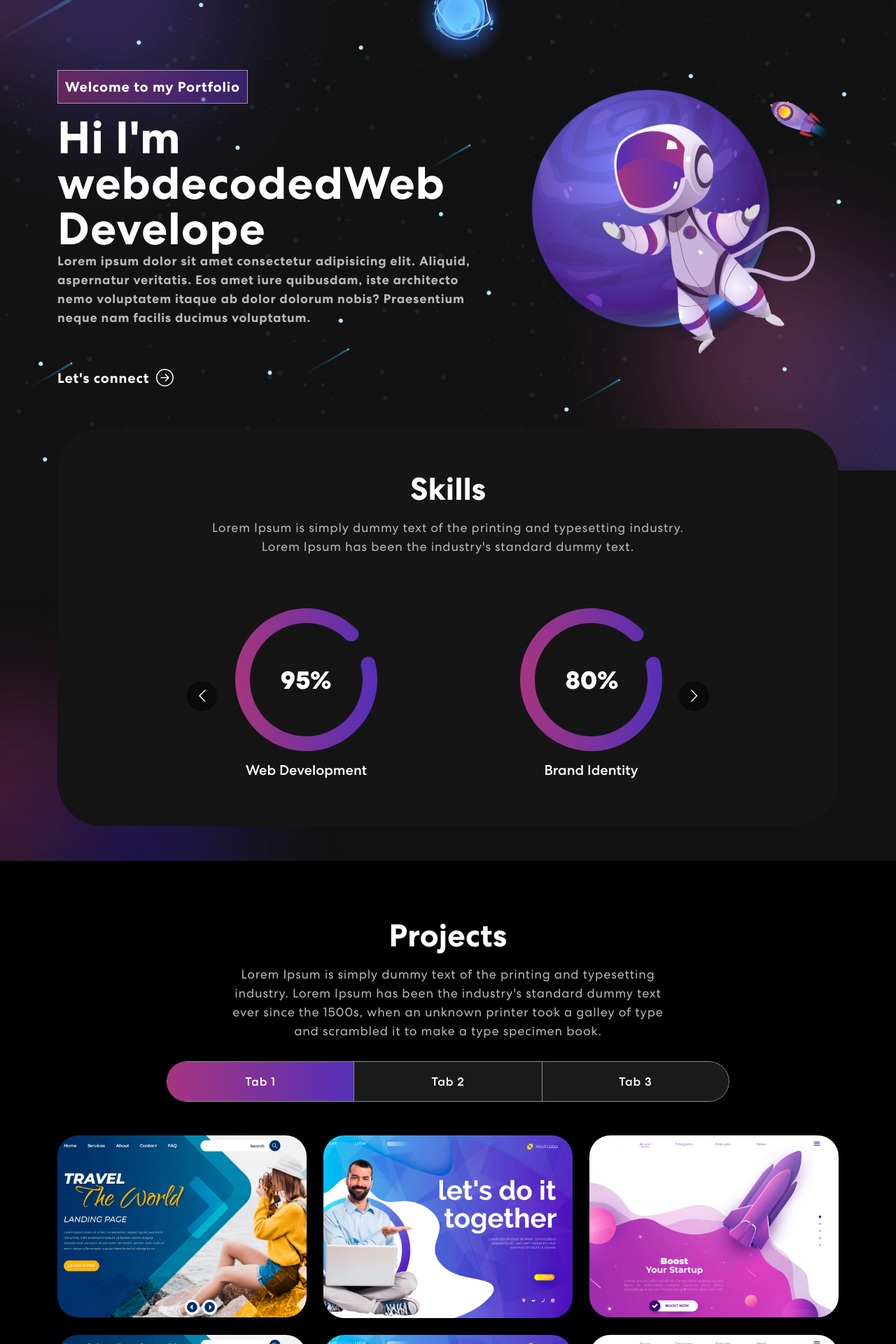
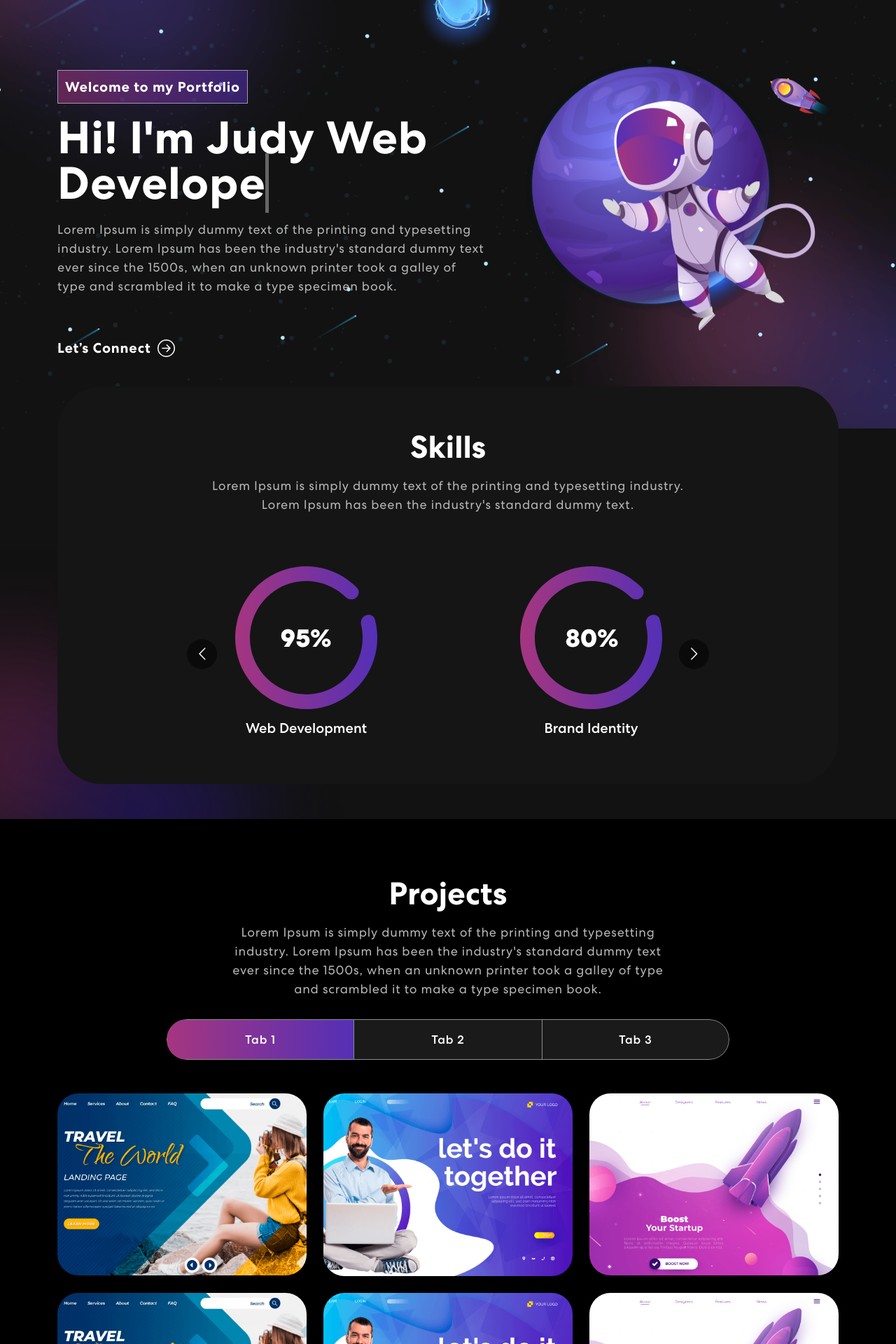
Before and after one commit to TsaiTsaiChieh/portfoilo-test, a React (Create React App) app: page / in a window 1280 px wide. Shown: the part 160-2080 px from the top of the page at 70% size. Built offline with nearby package versions, Linux system fonts and the light colour scheme; no server answers.

Commit message:
:bug: fix according to author's code

```diff
--- a/src/App.js
+++ b/src/App.js
@@ -1,11 +1,12 @@
 import './App.css'
+import 'animate.css'
 import NavBar from './components/NavBar'
 import 'bootstrap/dist/css/bootstrap.min.css'
 import Banner from './components/Banner'
 import Skills from './components/Skills'
 import Projects from './components/Projects'
 import Contact from './components/Contact'
-import MailchimpForm from './components/MailchimpForm'
+import {Footer} from './components/Footer'
 
 const App = () => {
   return (
@@ -15,7 +16,7 @@ const App = () => {
       <Skills />
       <Projects />
       <Contact />
-      <MailchimpForm />
+      <Footer />
     </div>
   )
 }
--- a/src/components/Banner.jsx
+++ b/src/components/Banner.jsx
@@ -2,6 +2,7 @@ import {useEffect, useState} from 'react'
 import {Col, Container, Row} from 'react-bootstrap'
 import {ArrowRightCircle} from 'react-bootstrap-icons'
 import headerImg from '../assets/img/header-img.svg'
+import TrackVisibility from 'react-on-screen'
 
 const Banner = () => {
   const [loopNum, setLoopNum] = useState(0)
@@ -41,32 +42,52 @@ const Banner = () => {
   }
 
   return (
-    <section id='home' className='banner'>
+    <section className='banner' id='home'>
       <Container>
-        <Row className='align-items-center'>
+        <Row className='aligh-items-center'>
           <Col xs={12} md={6} xl={7}>
+            <TrackVisibility>
+              {({isVisible}) => (
+                <div
+                  className={
+                    isVisible ? 'animate__animated animate__fadeIn' : ''
+                  }
+                >
                   <span className='tagline'>Welcome to my Portfolio</span>
                   <h1>
-              {`Hi I'm webdecoded`}
+                    {`Hi! I'm Judy`}{' '}
+                    <span
+                      className='txt-rotate'
+                    >
                       <span className='wrap'>{text}</span>
+                    </span>
+                  </h1>
                   <p>
-                Lorem ipsum dolor sit amet consectetur adipisicing elit.
-                Aliquid, aspernatur veritatis. Eos amet iure quibusdam, iste
-                architecto nemo voluptatem itaque ab dolor dolorum nobis?
-                Praesentium neque nam facilis ducimus voluptatum.
+                    Lorem Ipsum is simply dummy text of the printing and
+                    typesetting industry. Lorem Ipsum has been the industry's
+                    standard dummy text ever since the 1500s, when an unknown
+                    printer took a galley of type and scrambled it to make a
+                    type specimen book.
                   </p>
-              <button
-                onClick={() => {
-                  console.log('connect')
-                }}
+                  <button onClick={() => console.log('connect')}>
+                    Let’s Connect <ArrowRightCircle size={25} />
+                  </button>
+                </div>
+              )}
+            </TrackVisibility>
+          </Col>
+          <Col xs={12} md={6} xl={5}>
+            <TrackVisibility>
+              {({isVisible}) => (
+                <div
+                  className={
+                    isVisible ? 'animate__animated animate__zoomIn' : ''
+                  }
                 >
-                Let&apos;s connect
-                <ArrowRightCircle size={25} />
-              </button>
-            </h1>
-          </Col>
-          <Col xs={2} md={6} xl={5}>
                   <img src={headerImg} alt='Header Img' />
+                </div>
+              )}
+            </TrackVisibility>
           </Col>
         </Row>
       </Container>
--- a/src/components/Newsletter.jsx
+++ b/src/components/Newsletter.jsx
@@ -4,39 +4,46 @@ import {Alert, Col, Row} from 'react-bootstrap'
 // eslint-disable-next-line react/prop-types
 const Newsletter = ({onValidated, status, message}) => {
   const [email, setEmail] = useState('')
+  const clearFields = () => {
+    setEmail('')
+  }
   useEffect(() => {
     if (status === 'success') clearFields()
   }, [status])
 
-
   const handleSubmit = (e) => {
     e.preventDefault()
-    email && email.indexOf('@') > -1 && onValidated({
+    email &&
+      email.indexOf('@') > -1 &&
+      onValidated({
         EMAIL: email,
       })
   }
 
   return (
     <Col lg={12}>
-      <div className='newsletter-bx'>
+      <div className='newsletter-bx wow slideInUp'>
         <Row>
-          <Col lg={12} mg={6} xl={5}>
-            <h3>Subscribe to our Newsletter</h3>
+          <Col lg={12} md={6} xl={5}>
+            <h3>
+              Subscribe to our Newsletter<br></br> & Never miss latest updates
+            </h3>
             {status === 'sending' && <Alert>Sending...</Alert>}
             {status === 'error' && <Alert variant='danger'>{message}</Alert>}
             {status === 'success' && <Alert variant='success'>{message}</Alert>}
           </Col>
           <Col md={6} xl={7}>
-            <form onSubmit={handleSubmit}></form>
+            <form onSubmit={handleSubmit}>
               <div className='new-email-bx'>
                 <input
                   value={email}
                   type='email'
                   onChange={(e) => setEmail(e.target.value)}
-                placeholder='Email'
+                  placeholder='Email Address'
                 />
                 <button type='submit'>Submit</button>
               </div>
+            </form>
           </Col>
         </Row>
       </div>
--- a/src/components/Projects.jsx
+++ b/src/components/Projects.jsx
@@ -1,11 +1,11 @@
 /* eslint-disable max-len */
-/* eslint-disable no-unused-vars */
 import projImg1 from '../assets/img/project-img1.png'
 import projImg2 from '../assets/img/project-img2.png'
 import projImg3 from '../assets/img/project-img3.png'
 import colorSharp2 from '../assets/img/color-sharp2.png'
 import {Col, Container, Nav, Row, Tab} from 'react-bootstrap'
 import ProjectCard from './ProjectCard'
+import TrackVisibility from 'react-on-screen'
 
 const Projects = () => {
   const projects = [
@@ -45,10 +45,12 @@ const Projects = () => {
     <section className='project' id='projects'>
       <Container>
         <Row>
-          <Col>
-            <div>
+          <Col size={12}>
+            <TrackVisibility>
+              {({isVisible}) =>
+                <div className={isVisible ? 'animate__animated animate__fadeIn' : ''}>
                   <h2>Projects</h2>
-              <p>Lorem Ipsum is simply dummy text of the printing and typesetting industry. Lorem Ipsum has been the industry&apos;s standard dummy text ever since the 1500s, when an unknown printer took a galley of type and scrambled it to make a type specimen book.</p>
+                  <p>Lorem Ipsum is simply dummy text of the printing and typesetting industry. Lorem Ipsum has been the industry's standard dummy text ever since the 1500s, when an unknown printer took a galley of type and scrambled it to make a type specimen book.</p>
                   <Tab.Container id='projects-tabs' defaultActiveKey='first'>
                     <Nav variant='pills' className='nav-pills mb-5 justify-content-center align-items-center' id='pills-tab'>
                       <Nav.Item>
@@ -61,7 +63,7 @@ const Projects = () => {
                         <Nav.Link eventKey='third'>Tab 3</Nav.Link>
                       </Nav.Item>
                     </Nav>
-                <Tab.Content id='slideInUp' >
+                    <Tab.Content id='slideInUp' className={isVisible ? 'animate__animated animate__slideInUp' : ''}>
                       <Tab.Pane eventKey='first'>
                         <Row>
                           {
@@ -84,7 +86,8 @@ const Projects = () => {
                       </Tab.Pane>
                     </Tab.Content>
                   </Tab.Container>
-            </div>
+                </div>}
+            </TrackVisibility>
           </Col>
         </Row>
       </Container>
--- a/src/components/Skills.jsx
+++ b/src/components/Skills.jsx
@@ -35,8 +35,8 @@ export const Skills = () => {
               <h2>Skills</h2>
               <p>
                 Lorem Ipsum is simply dummy text of the printing and typesetting
-                industry.<br></br> Lorem Ipsum has been the industry&apos;s
-                standard dummy text.
+                industry.<br></br> Lorem Ipsum has been the industry's standard
+                dummy text.
               </p>
               <Carousel
                 responsive={responsive}
```
Lines whose indentation alone changed are shown as unchanged.
